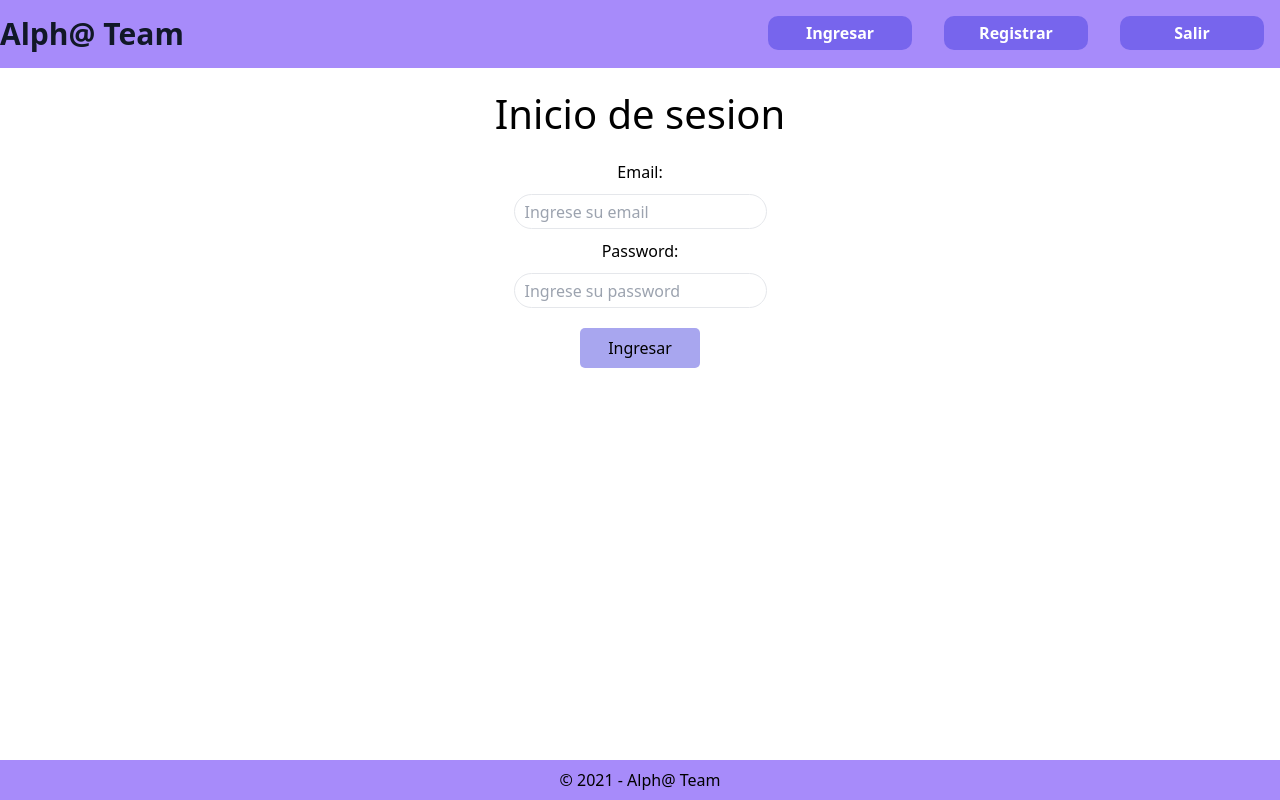
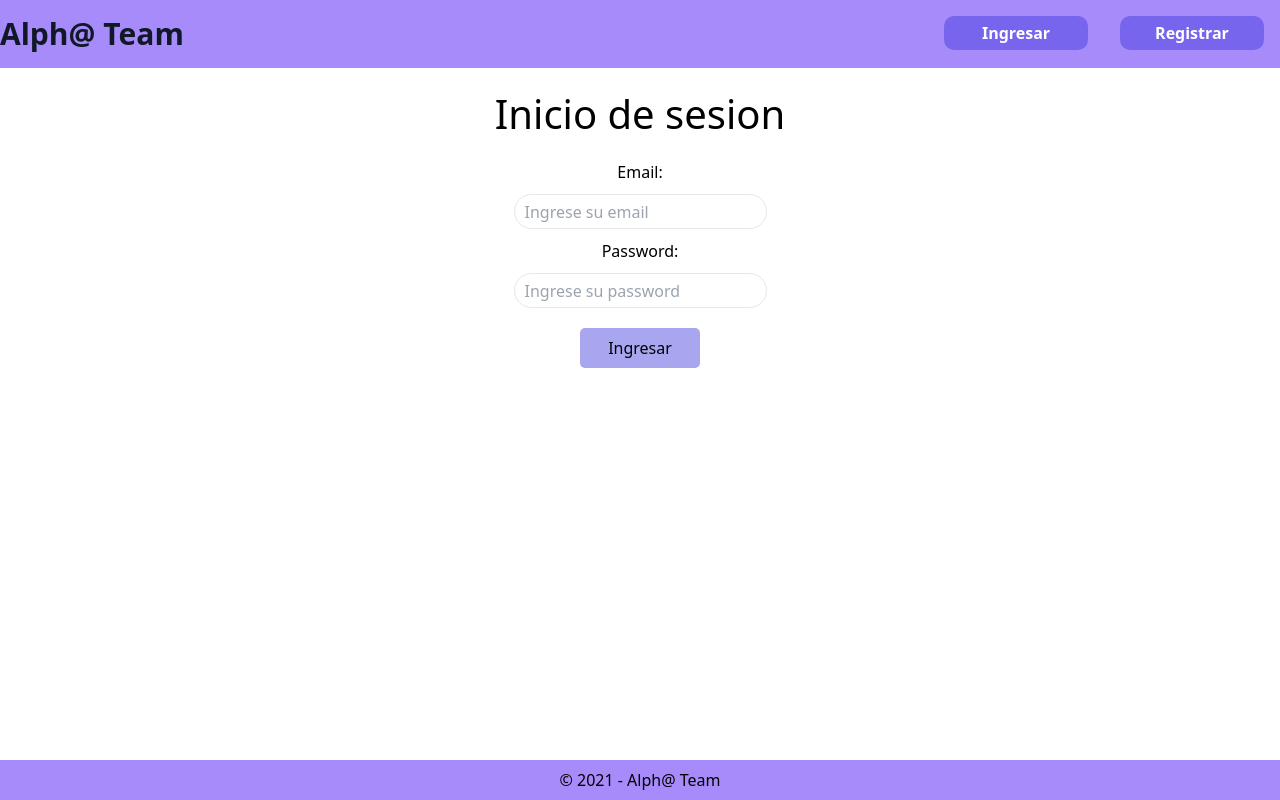
Before and after one commit to crealpe/Mision-Tic-Cliclo-3-alph-, a React (Create React App) app: page / in a window 1280 px wide. Built offline with nearby package versions, Linux system fonts and the light colour scheme.

Commit message:
se quito el boton salir pantalla principal

```diff
--- a/src/components/Header.jsx
+++ b/src/components/Header.jsx
@@ -14,9 +14,7 @@ const Header = () => {
                     <Link to= '/registro'>
                         <button type="button" className="botonGenerico secondaryButton mx-4 w-36">Registrar</button>
                     </Link>
-                    <Link to= '/'>
-                        <button type="button" className="botonGenerico secondaryButton mx-4 w-36">Salir</button>
-                    </Link>
+
 
                 </li>
             </ul>
--- a/src/pages/Menu/Producto.jsx
+++ b/src/pages/Menu/Producto.jsx
@@ -86,8 +86,8 @@ const FormularioCreacionProductos=({setMostrarTabla, listaProductos, setProducto
                         <label className="mx-5" htmlFor='estado'>Estado Producto: </label>
                         <select className="input" defaultValue="0" name="estado">
                             <option value = "0" disabled> Seleccione Estado</option>
-                            <option value="disponible">Disponible</option>
-                            <option value="nodisponible">No Disponible</option>
+                            <option value="Disponible">Disponible</option>
+                            <option value="No Disponible">No Disponible</option>
 
                         </select>
 
```
